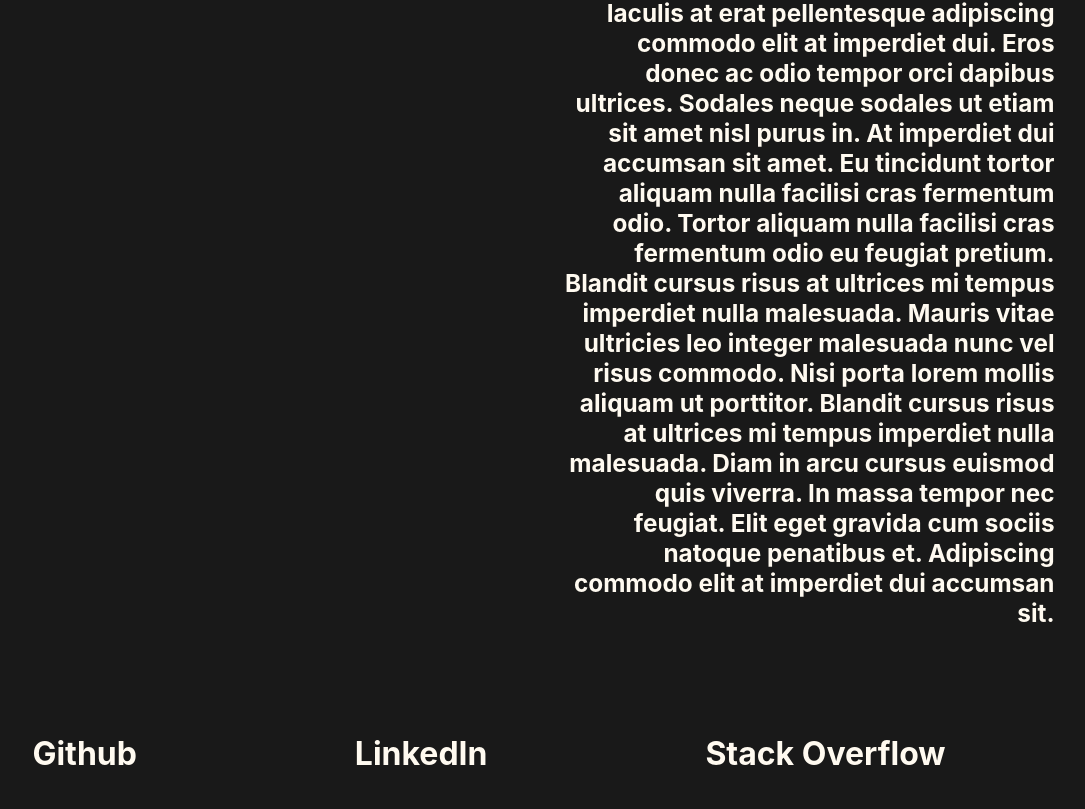
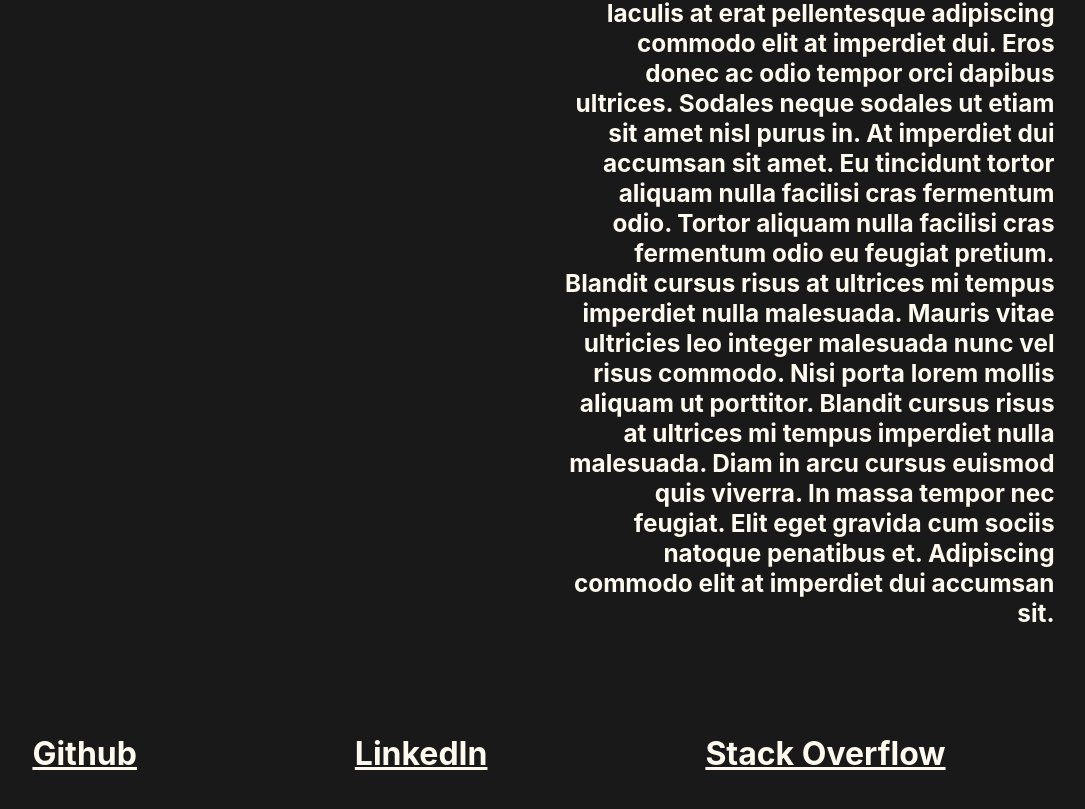
Before and after one commit to johnclimie/ReactPortfolio, a React (Create React App) app: page / in a window 1280 px wide. Shown: the part 1199-2008 px from the top of the page, without its empty margins (151-1236 px from the left). Built offline with nearby package versions, Linux system fonts and the light colour scheme.

Commit message:
Filled in Links

```diff
--- a/src/components/AboutMe.js
+++ b/src/components/AboutMe.js
@@ -9,7 +9,7 @@ function Content() {
                 <h1 class="logo-text">About Me</h1>
             </div>
             <div id="resume">
-                <h3>You can view my resume <a href="#"><span>here</span></a></h3>
+                <h3>You can view my resume <a href="https://drive.google.com/file/d/1tQO4xy-urKPbJ_N_l3F3ShzANjrgCDdu/view?usp=sharing"><span>here</span></a></h3>
             </div>
         </div>
 
--- a/src/components/Footer.js
+++ b/src/components/Footer.js
@@ -4,9 +4,9 @@ import '../styles/Style.css';
 function Footer() {
     return (
         <section id="footer">
-        <a>Github</a>
-        <a>LinkedIn</a>
-        <a>Stack Overflow</a>
+        <a href="https://github.com/johnclimie">Github</a>
+        <a href="https://www.linkedin.com/in/john-climie-a0856b21a/">LinkedIn</a>
+        <a href="https://stackoverflow.com/users/16874363/john-climie">Stack Overflow</a>
         </section>
     )
 }
--- a/src/components/Resume.js
+++ b/src/components/Resume.js
@@ -4,7 +4,7 @@ import '../styles/Style.css';
 function Resume() {
     return (
         <section id="resume">
-            <h1>You can view my resume <a href="#"><span>here</span></a></h1>
+            <h1>You can view my resume <a href="https://drive.google.com/file/d/1tQO4xy-urKPbJ_N_l3F3ShzANjrgCDdu/view?usp=sharing"><span>here</span></a></h1>
         </section>
 
     )
--- a/src/styles/Style.css
+++ b/src/styles/Style.css
@@ -45,7 +45,7 @@ body {
 }
 
 #profile-img {
-    max-width: 80%;
+    max-width: 50%;
     height: auto;
     border-radius: 50%;
     padding: 10%;
```
